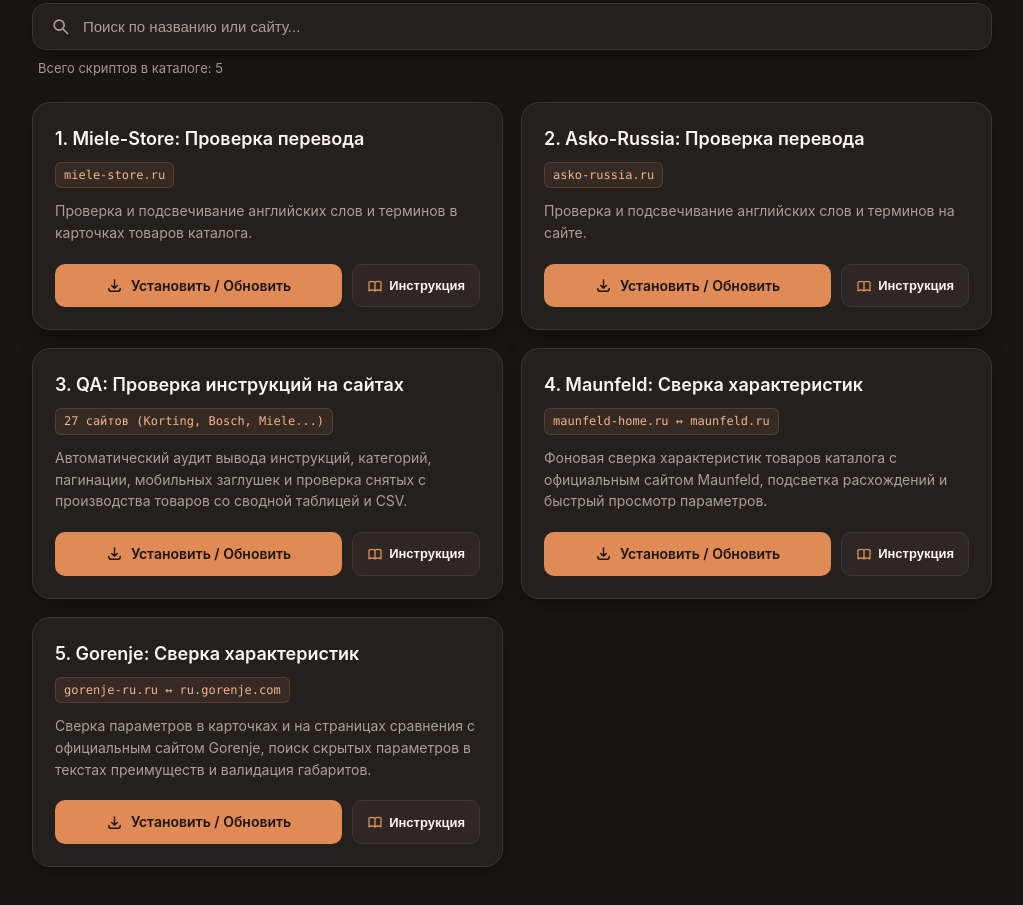
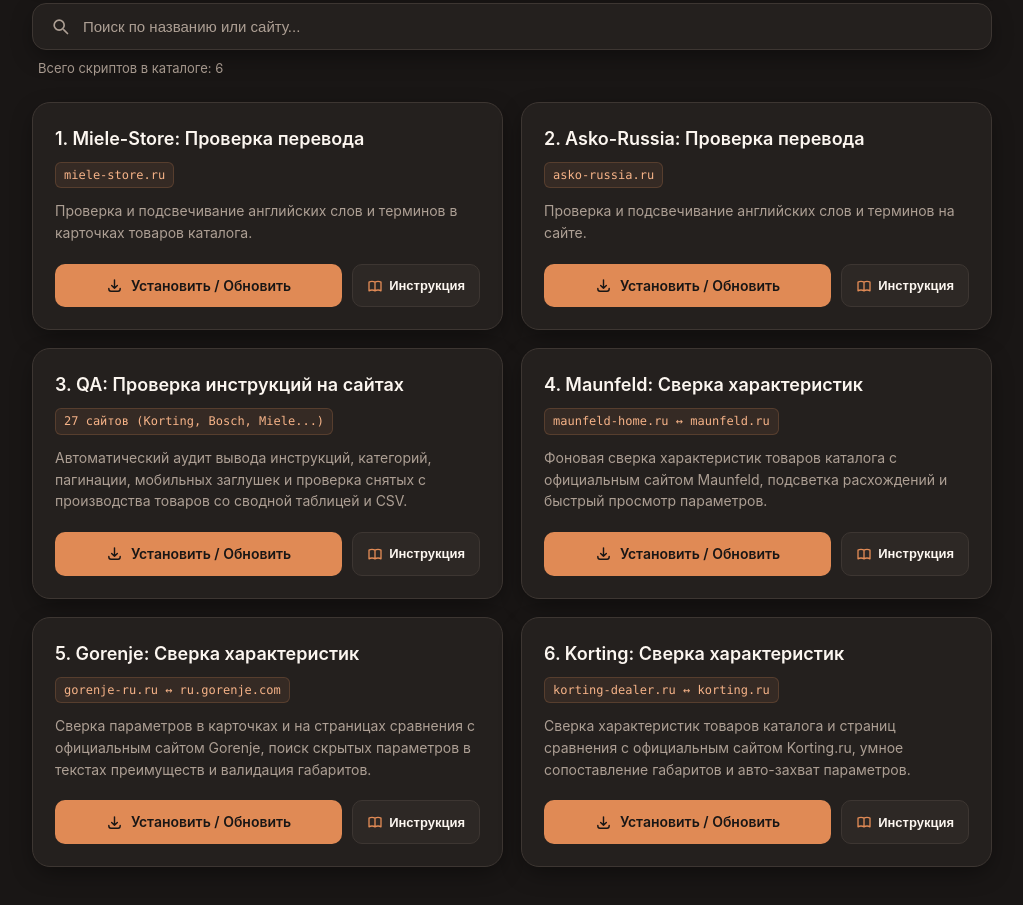
Before and after one commit to Lintervil/price-tools, a plain HTML site: page index.html in a window 1280 px wide. Shown: the part 393-1298 px from the top of the page, without its empty margins (128-1151 px from the left). Drawn offline with Linux system fonts and the light colour scheme.

Commit message:
Update index.html

```diff
--- a/index.html
+++ b/index.html
@@ -707,7 +707,7 @@
         </div>
       </article>
 
-      <!-- Карточка 5: Gorenje Сверка сравнения -->
+      <!-- Карточка 5: Gorenje Сверка характеристик -->
       <article class="script-card" data-search="gorenje gorenje-ru ru.gorenje.com горенье сверка характеристик сравнение параметров official spec checker">
         <div class="card-top">
           <h2 class="card-title">5. Gorenje: Сверка характеристик</h2>
@@ -722,6 +722,29 @@
             Установить / Обновить
           </a>
           <button type="button" class="btn-guide" data-guide-id="gorenje-spec">
+            <svg fill="none" stroke="currentColor" viewBox="0 0 24 24">
+              <path stroke-linecap="round" stroke-linejoin="round" stroke-width="2" d="M12 6.253v13m0-13C10.832 5.477 9.246 5 7.5 5S4.168 5.477 3 6.253v13C4.168 18.477 5.754 18 7.5 18s3.332.477 4.5 1.253m0-13C13.168 5.477 14.754 5 16.5 5c1.747 0 3.332.477 4.5 1.253v13C19.832 18.477 18.247 18 16.5 18c-1.746 0-3.332.477-4.5 1.253"/>
+            </svg>
+            Инструкция
+          </button>
+        </div>
+      </article>
+
+      <!-- Карточка 6: Korting Сверка характеристик -->
+      <article class="script-card" data-search="korting korting-dealer korting.ru кертинг кёртинг сверка характеристик сравнение параметров спецификации official spec checker">
+        <div class="card-top">
+          <h2 class="card-title">6. Korting: Сверка характеристик</h2>
+          <span class="card-badge">korting-dealer.ru ↔ korting.ru</span>
+        </div>
+        <p class="card-desc">Сверка характеристик товаров каталога и страниц сравнения с официальным сайтом Korting.ru, умное сопоставление габаритов и авто-захват параметров.</p>
+        <div class="card-buttons">
+          <a class="btn-install" href="./scripts/korting-spec-checker.user.js" target="_blank" rel="noopener">
+            <svg fill="none" stroke="currentColor" viewBox="0 0 24 24">
+              <path stroke-linecap="round" stroke-linejoin="round" stroke-width="2" d="M4 16v1a3 3 0 003 3h10a3 3 0 003-3v-1m-4-4l-4 4m0 0l-4-4m4 4V4"/>
+            </svg>
+            Установить / Обновить
+          </a>
+          <button type="button" class="btn-guide" data-guide-id="korting-spec">
             <svg fill="none" stroke="currentColor" viewBox="0 0 24 24">
               <path stroke-linecap="round" stroke-linejoin="round" stroke-width="2" d="M12 6.253v13m0-13C10.832 5.477 9.246 5 7.5 5S4.168 5.477 3 6.253v13C4.168 18.477 5.754 18 7.5 18s3.332.477 4.5 1.253m0-13C13.168 5.477 14.754 5 16.5 5c1.747 0 3.332.477 4.5 1.253v13C19.832 18.477 18.247 18 16.5 18c-1.746 0-3.332.477-4.5 1.253"/>
             </svg>
@@ -879,6 +902,21 @@
           'Нажмите на стрелочку <strong>↗</strong>, чтобы открыть карточку на официальном сайте с автоматической прокруткой прямо к нужному параметру.'
         ],
         tip: '<strong>Особенность:</strong> скрипт самостоятельно проверяет формат габаритов (наличие точек вместо запятых и буквы «х»), сверяет количество стекол/термослоев и распознает параметры, описанные в тексте преимуществ (например, режимы ECO или функции пара).'
+      },
+
+      'korting-spec': {
+        title: 'Korting: Сверка характеристик (v1.4.17)',
+        badge: 'korting-dealer.ru ↔ korting.ru',
+        scriptUrl: './scripts/korting-spec-checker.user.js',
+        purpose: 'Сверка характеристик приборов на korting-dealer.ru с официальным сайтом korting.ru. Работает как в индивидуальных карточках товаров, так и на сводной странице сравнения (/compare/).',
+        steps: [
+          'Откройте карточку товара или страницу сравнения (<code>/compare/</code>) на сайте <strong>korting-dealer.ru</strong>.',
+          'В правом нижнем углу появится кнопка <strong>«Сверка»</strong>. Скрипт в фоне найдет модель на официальном сайте и сопоставит строки.',
+          'Совпадения отмечаются зеленым маркером (✔️), расхождения — красным (❌), а частичные несовпадения списков (например, аксессуаров) — желтым (⚠️).',
+          'Нажмите кнопку <strong>«оф. сайт»</strong> рядом с характеристикой, чтобы открыть окно с официальным значением и скопировать его в буфер.',
+          'Если модель не определилась автоматически, нажмите <strong>«Авто-захват»</strong> — откроется окно на korting.ru, и характеристики сохранятся в кэш браузера.'
+        ],
+        tip: '<strong>Полезно:</strong> скрипт умеет переводить миллиметры в сантиметры, вычисляет общую мощность конфорок сложением отдельных зон и сверяет количество режимов духовки без учёта подсветки.'
       }
     };
 
```
